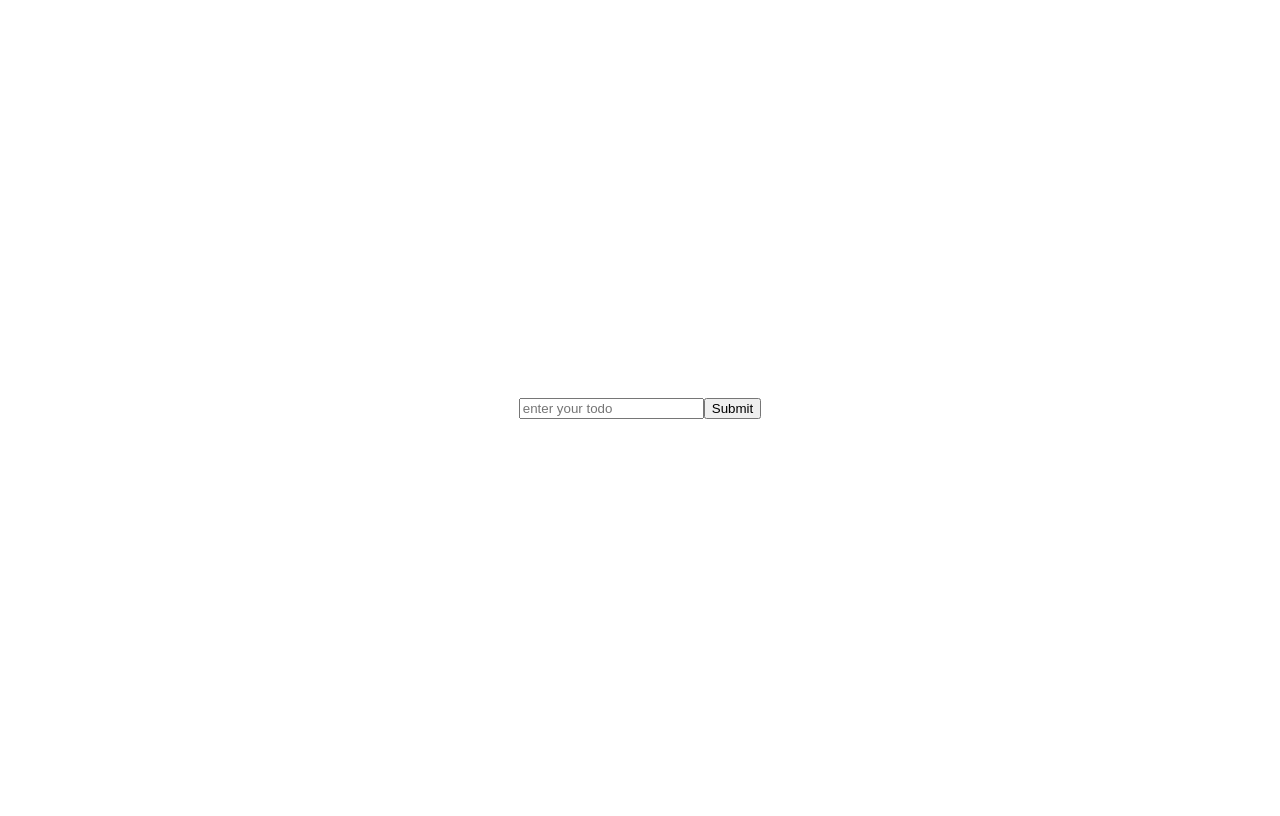
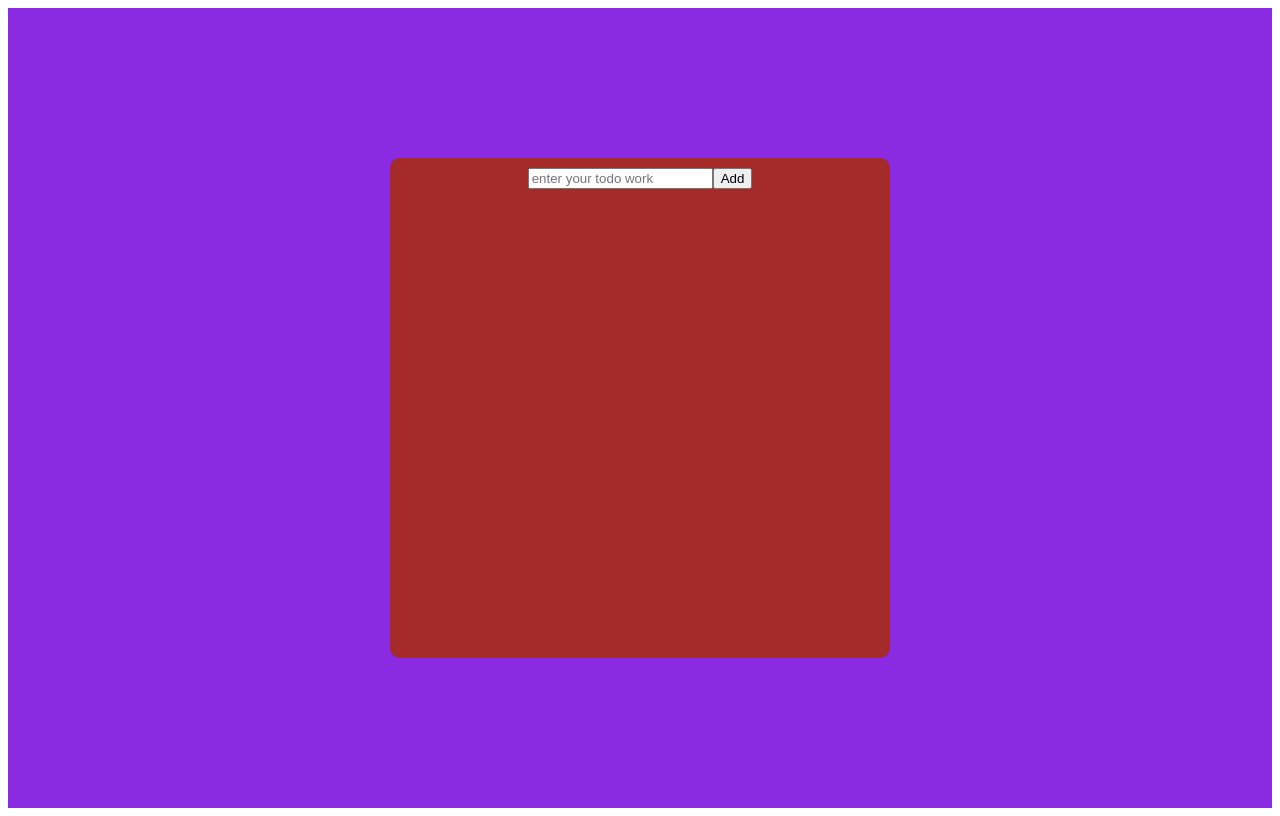
Before and after one commit to kalpanadd/REACT, a React (Create React App) app: page / in a window 1280 px wide. Built offline with nearby package versions, Linux system fonts and the light colour scheme.

Commit message:
todo app improvization with conditions

```diff
--- a/src/App.css
+++ b/src/App.css
@@ -1,6 +1,7 @@
 
 .App{
   text-align: center;
+  background-color: blueviolet;
   min-height: 100vh;
   display: flex;
   flex-direction: column;
--- a/src/App.js
+++ b/src/App.js
@@ -4,6 +4,7 @@ import Counter from './components/COUNTER/Counter';
 import Form from './components/FORMS/Form';
 import Signin from './components/FORMS/Signin';
 import Todo from './components/TOdo/Todo';
+import Todo1 from './components/TOdo/Todo1';
 function App() {
 
 
@@ -15,8 +16,9 @@ function App() {
 
       {/*<Signin />*/}
 
-      <Todo />
+      {/*<Todo />*/}
 
+      <Todo1 />
 
     </div>
   );
--- /dev/null
+++ b/src/components/TOdo/List.jsx
@@ -0,0 +1,32 @@
+import React from 'react'
+import './Todo1.css';
+
+
+
+function List({ list, updateItems }) {
+    console.log(list, updateItems);
+    //console.log(props);
+
+    const handleDelete = key => {
+        const newList = list.filter((data) => {
+            return data.id !== key;
+
+        }
+        )
+        updateItems(newList);
+    };
+    return (
+        <div>
+            {list.map((data) =>
+                <div key={data.id} className='todolistbtn'>
+                    <h4 >{data.item}</h4>
+                    {data.item && <button onClick={() => handleDelete(data.id)}>delete</button>}
+                </div>
+            )}
+
+        </div >
+
+    )
+}
+
+export default List
--- /dev/null
+++ b/src/components/TOdo/Todo1.css
@@ -0,0 +1,19 @@
+.todoapp{
+background-color: brown;
+color: blanchedalmond;
+border-radius: 10px;
+width: 500px;
+height: 500px;
+
+
+}
+
+.todoform{
+    margin-top:10px;
+}
+.todolistbtn{
+    display: flex;
+    justify-content: space-evenly;
+    align-items:center;
+
+}
--- /dev/null
+++ b/src/components/TOdo/Todo1.jsx
@@ -0,0 +1,32 @@
+import React, { useState } from 'react'
+import './Todo1.css';
+import List from './List';
+function Todo1() {
+    const [todo, setTodo] = useState('');
+    const [items, setItems] = useState([]);
+
+
+    function handleChange(e) {
+        setTodo(e.target.value);
+        console.log(todo);
+    }
+
+    function handleSubmit(e) {
+        e.preventDefault();
+        console.log(todo);
+        setItems([...items, { item: todo, id: new Date().getTime().toString() }])
+        console.log(items);
+        setTodo('')
+    }
+    return (
+        <div className='todoapp'>
+            <form onSubmit={handleSubmit} className='todoform'>
+                <input type='text' placeholder='enter your todo work' value={todo} onChange={handleChange} />
+                <button type='submit'>Add</button>
+            </form>
+            <List list={items} updateItems={setItems} />
+        </div>
+    )
+}
+
+export default Todo1
```
